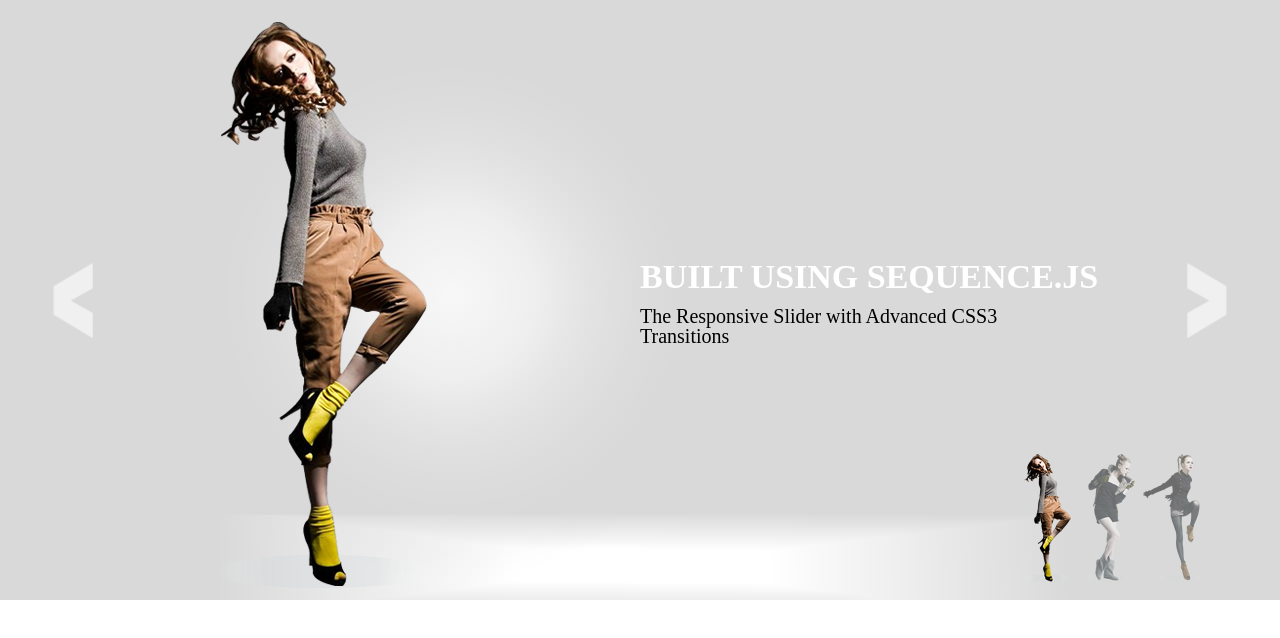
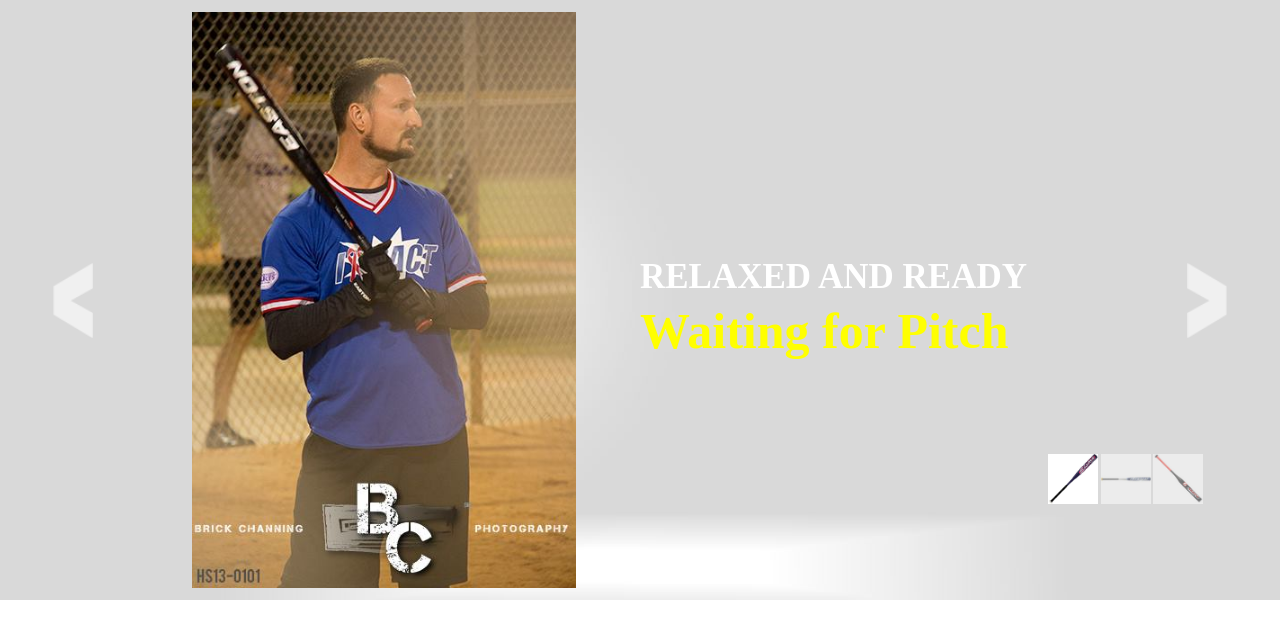
Before and after one commit to swjusa/assignments_dig1102, a plain HTML site: page modern-slide-in/modern-slide-in/index.html in a window 1280 px wide. Drawn offline with nearby package versions, Linux system fonts and the light colour scheme; a web font is replaced by a local one.

Commit message:
changed JQuery Slider with my own Images

```diff
--- a/modern-slide-in/modern-slide-in/css/sequencejs-theme.modern-slide-in.css
+++ b/modern-slide-in/modern-slide-in/css/sequencejs-theme.modern-slide-in.css
@@ -207,6 +207,7 @@ h2 {
 
 h3 {
   font-family: "Ruluko", serif;
+  font-weight: bold;
 }
 
 .sequence-next,
@@ -231,7 +232,7 @@ h3 {
 }
 
 .title {
-  font-size: 3.4em;
+  font-size: 3.5em;
   left: 65%;
   width: 35%;
   opacity: 0;
@@ -260,11 +261,12 @@ h3 {
 }
 
 .subtitle {
-  color: black;
-  font-size: 2em;
+  color: yellow;
+  font-size: 5.0em;
   left: 35%;
   width: 35%;
   opacity: 0;
+  z-index: 50;
   top: 101%;
 }
 
@@ -293,12 +295,12 @@ h3 {
   bottom: -48%;
   opacity: 0;
   position: relative;
-  height: auto !important;
-  max-height: 568px !important;
-  width: 30%;
-  min-width: 225px;
+  height: auto;
+  /*max-height: 568px !important;*/
+  width: auto;
+  /*min-width: 225px;
   /* prevents the model from shrinking when the browser is resized */
-  max-width: 266px;
+  /*max-width: 266px;*/
 }
 
 .animate-in .model {
@@ -321,7 +323,7 @@ h3 {
   transition-duration: 0.5s;
 }
 
-@media only screen and (min-width: 992px) {
+/*@media only screen and (min-width: 992px) {
   #sequence .title {
     width: 42%;
   }
@@ -360,7 +362,7 @@ h3 {
     left: 50%;
     min-width: 40%;
     /*prevents the model from shrinking when the browser is resized*/
-    width: 40%;
+   /* width: 40%;
   }
   #sequence .animate-in .model {
     left: 50%;
@@ -425,7 +427,7 @@ h3 {
 }
 @media only screen and (max-width: 320px) and (orientation: portrait) {
   /*iphone portrait*/
-  #sequence {
+ /* #sequence {
     height: 320px;
   }
   #sequence .model {
--- a/modern-slide-in/modern-slide-in/index.html
+++ b/modern-slide-in/modern-slide-in/index.html
@@ -26,26 +26,26 @@
 
 				<ul class="sequence-canvas">
 					<li class="animate-in">
-						<h2 class="title">Built using Sequence.js</h2>
-						<h3 class="subtitle">The Responsive Slider with Advanced CSS3 Transitions</h3>
-						<img class="model" src="images/model1.png" alt="Model 1" />
+						<h2 class="title">Relaxed and Ready</h2>
+						<h3 class="subtitle">Waiting for Pitch</h3>
+						<img class="model" src="images/Spencer Relaxed at Plate.jpg" alt="Model 1" />
 					</li>
 					<li>
-						<h2 class="title">Creative Control</h2>
-						<h3 class="subtitle">Create unique sliders using CSS3 transitions</h3>
-						<img class="model" src="images/model2.png" alt="Model 2" />
+						<h2 class="title">Initiating Swing</h2>
+						<h3 class="subtitle">Focus on Ball</h3>
+						<img class="model" src="images/Spencer Softball Swing.jpg" alt="Model 2" />
 					</li>
 					<li>
-						<h2 class="title">Cutting Edge</h2>
-						<h3 class="subtitle">Supports modern browsers, old browsers (IE7+), touch devices and responsive designs</h3>
-						<img class="model" src="images/model3.png" alt="Model 3" />
+						<h2 class="title">Following Through</h2>
+						<h3 class="subtitle">Explosive Power!!</h3>
+						<img class="model" src="images/Spencer Softball Hitting.jpg" alt="Model 3" />
 					</li>
 				</ul>
 
 				<ul class="sequence-pagination">
-					<li><img src="images/tn-model1.png" alt="Model 1" /></li>
-					<li><img src="images/tn-model2.png" alt="Model 2" /></li>
-					<li><img src="images/tn-model3.png" alt="Model 3" /></li>
+					<li><img src="images/easton.jpg" width=50 height=50 alt="Model 1" /></li>
+					<li><img src="images/imgres-1.jpg" width=50 height=50 alt="Model 2" /></li>
+					<li><img src="images/imgres.jpg" width=50 height=50 alt="Model 3" /></li>
 				</ul>
 
 			</div>
```
Also changed, not shown: modern-slide-in/modern-slide-in/images/Spencer Relaxed at Plate.jpg (added), modern-slide-in/modern-slide-in/images/Spencer Softball Hitting.jpg (added), modern-slide-in/modern-slide-in/images/Spencer Softball Swing.jpg (added), modern-slide-in/modern-slide-in/images/easton.jpg (added), modern-slide-in/modern-slide-in/images/imgres-1.jpg (added), modern-slide-in/modern-slide-in/images/imgres.jpg (added).
